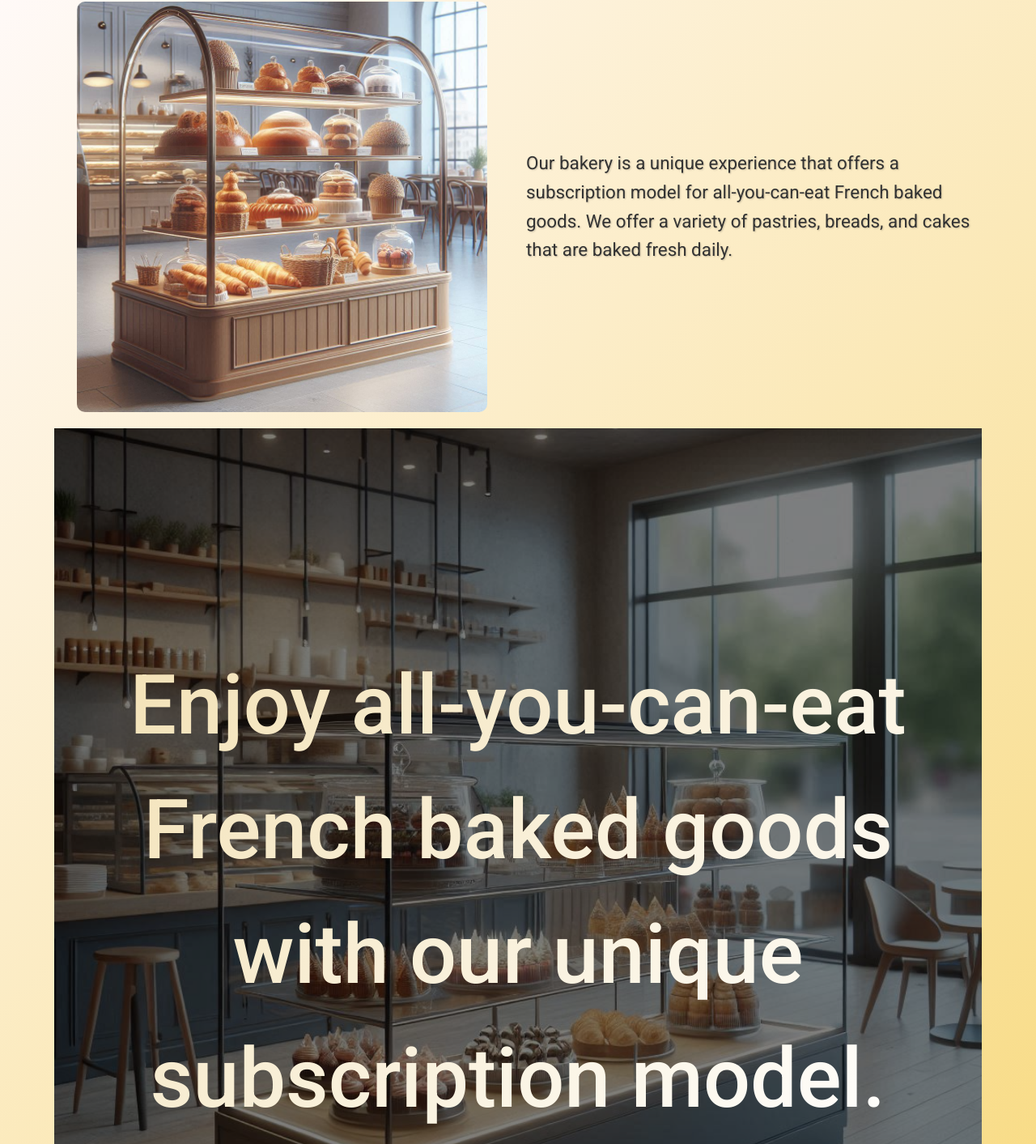
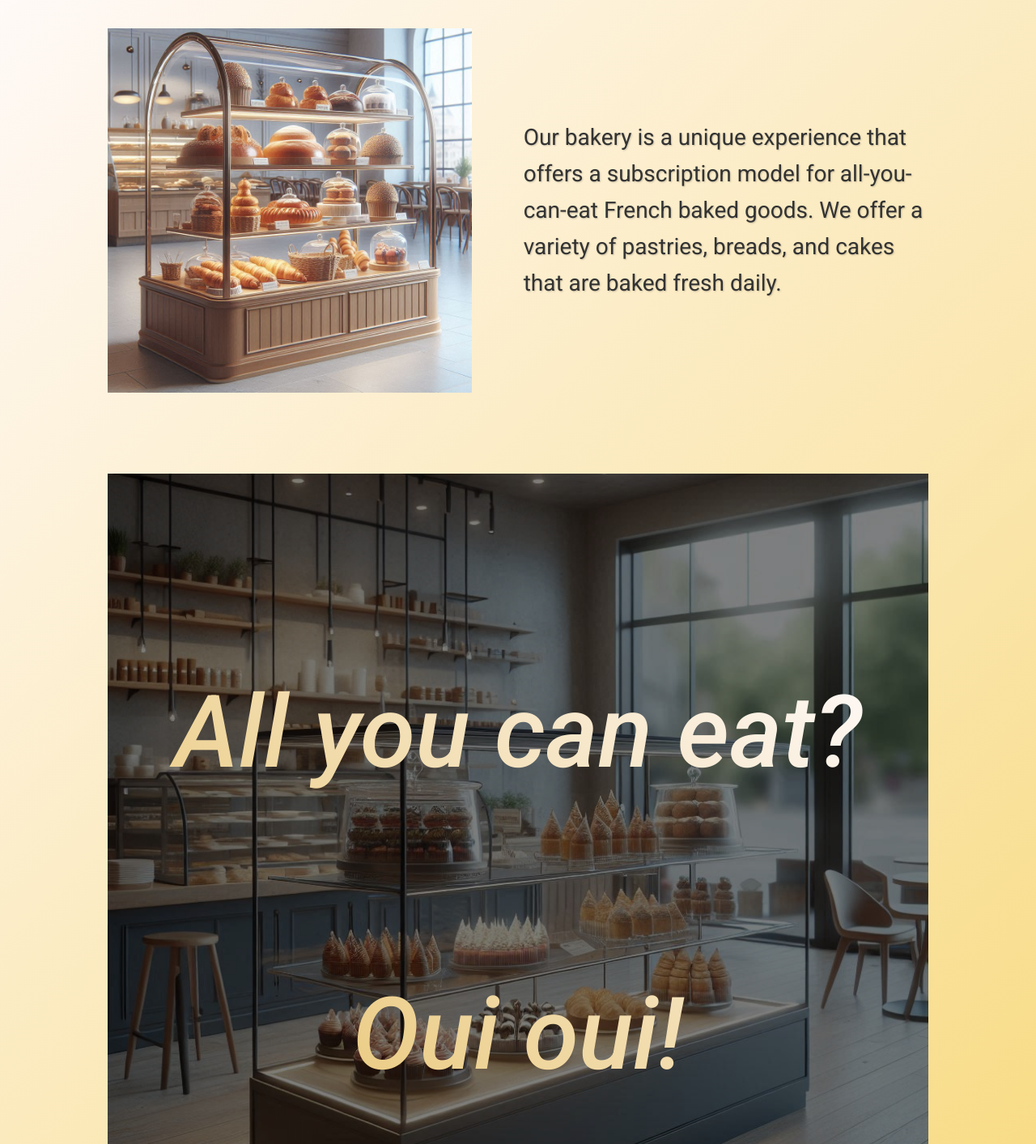
Before and after one commit to babetCode/PreciousGluten, a plain HTML site: page html/aboutpage.html in a window 1280 px wide. Shown: the part 131-1544 px from the top of the page at 81% size. Drawn offline with Linux system fonts and the light colour scheme; a web font is replaced by a local one.

Commit message:
about page hero image update. also updated page navbars to math index.html left-div

```diff
--- a/css/navstyles.css
+++ b/css/navstyles.css
@@ -119,7 +119,7 @@ body{
         flex-direction: column;
         background-color: snow;
         position: absolute;
-        top: 42pt;
+        top: 44pt;
         left: 10pt;
         /* transform: translateX(-40%); */
         box-shadow: 0 2pt 10pt rgba(0, 0, 0, 0.1);
--- a/css/pagestyles.css
+++ b/css/pagestyles.css
@@ -115,18 +115,18 @@ body{
 .about-container {
     display: flex;
     flex-direction: column;
-    justify-content: space-around;
-    gap: 20px;
-    padding: 50pt;
+    justify-content: space-between;
+    gap: 100px;
+    padding: 75pt 100pt;
     background: linear-gradient(135deg, snow 0%, #f6d365 100%);
     box-shadow: 0 4px 8px rgba(0, 0, 0, 0.1);
 }
 
 .about-section {
     display: flex;
-    justify-content: space-around;
+    justify-content: space-between;
     align-items: center;
-    gap: 20px;
+    gap: 10pt;
 }
 
 .about-left, .about-right {
@@ -135,15 +135,21 @@ body{
 
 .about-left img, .about-right img {
     width: 90%;
-    margin: auto;
-    display: flex;
-    justify-content: center;
-    border-radius: 10px;
-    transition: transform 0.3s ease;
+    margin: 0;
+}
+
+.about-left img {
+    display: block;
+    margin-right: auto;
+}
+
+.about-right img {
+    display: block;
+    margin-left: auto;
 }
 
 .about-left p, .about-right p {
-    font-size: 1.2rem;
+    font-size: 1.5rem;
     line-height: 1.6;
     color: #333;
     text-shadow: 1px 1px 2px rgba(0, 0, 0, 0.2);
@@ -158,10 +164,10 @@ body{
     top: 50%;
     left: 50%;
     transform: translate(-50%, -50%);
-    background: linear-gradient(135deg, goldenrod -200%, white 100%);
+    background: linear-gradient(45deg, goldenrod -50%, snow 100%);
     -webkit-background-clip: text;
     -webkit-text-fill-color: transparent;
-    font-size: 8vw;
+    font-size: calc(12vw - 22pt);
     text-align: center;
     /* text-shadow: 2px 2px 4px rgba(0, 0, 0, 0.5); */
     z-index: 2;
--- a/html/aboutpage.html
+++ b/html/aboutpage.html
@@ -30,6 +30,7 @@
                 <a href="../html/contactpage.html">Contact</a>
                 <a href="../html/storypage.html">Our Story</a>
             </div>
+            <div class="nav-buttons">
                 <ul>
                     <li>
                         <a href="../html/aboutpage.html" class="active">About</a>
@@ -50,6 +51,7 @@
                         <a href="../html/storypage.html">Our Story</a>
                     </li>
                 </ul>
+            </div>
         </div>
         <div id="socials">
             <a href="https://www.facebook.com" target="_blank">
@@ -74,7 +76,7 @@
         </div>
         <div class="hero-container">
                 <img src="../images/display4.jpeg" alt="hero-image" class="hero">
-                <p class="about-hero-text">Enjoy all-you-can-eat French baked goods with our unique subscription model.</p>
+                <p class="about-hero-text"><em>All you can eat? <br><br> Oui oui!</em></p>
         </div>
         <div class="about-section">
             <div class="about-left">
```
Also changed, not shown: html/contactpage.html (+2 -0 lines), html/employmentpage.html (+2 -0 lines), html/locationspage.html (+2 -0 lines), html/menupage.html (+2 -0 lines), html/storypage.html (+2 -0 lines). Lines whose indentation alone changed are shown as unchanged.
